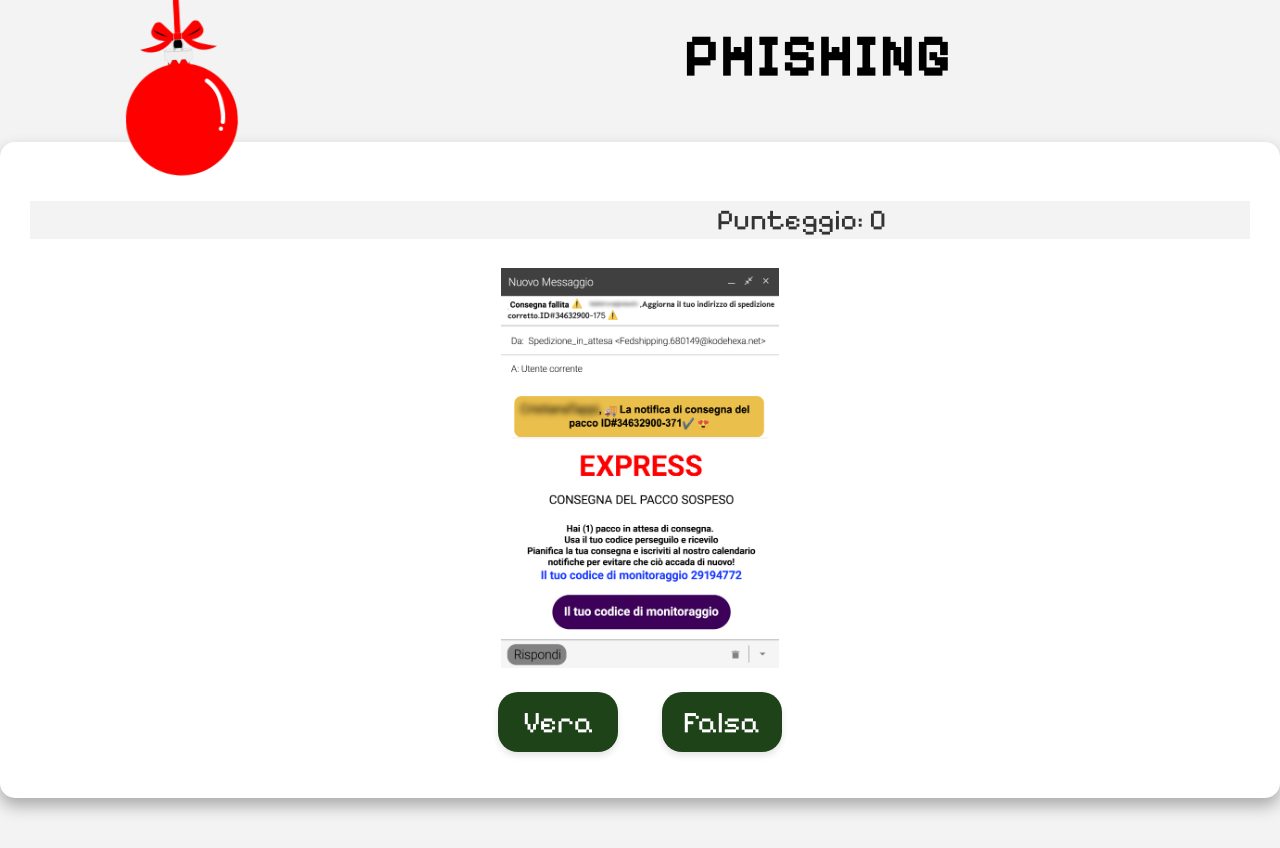
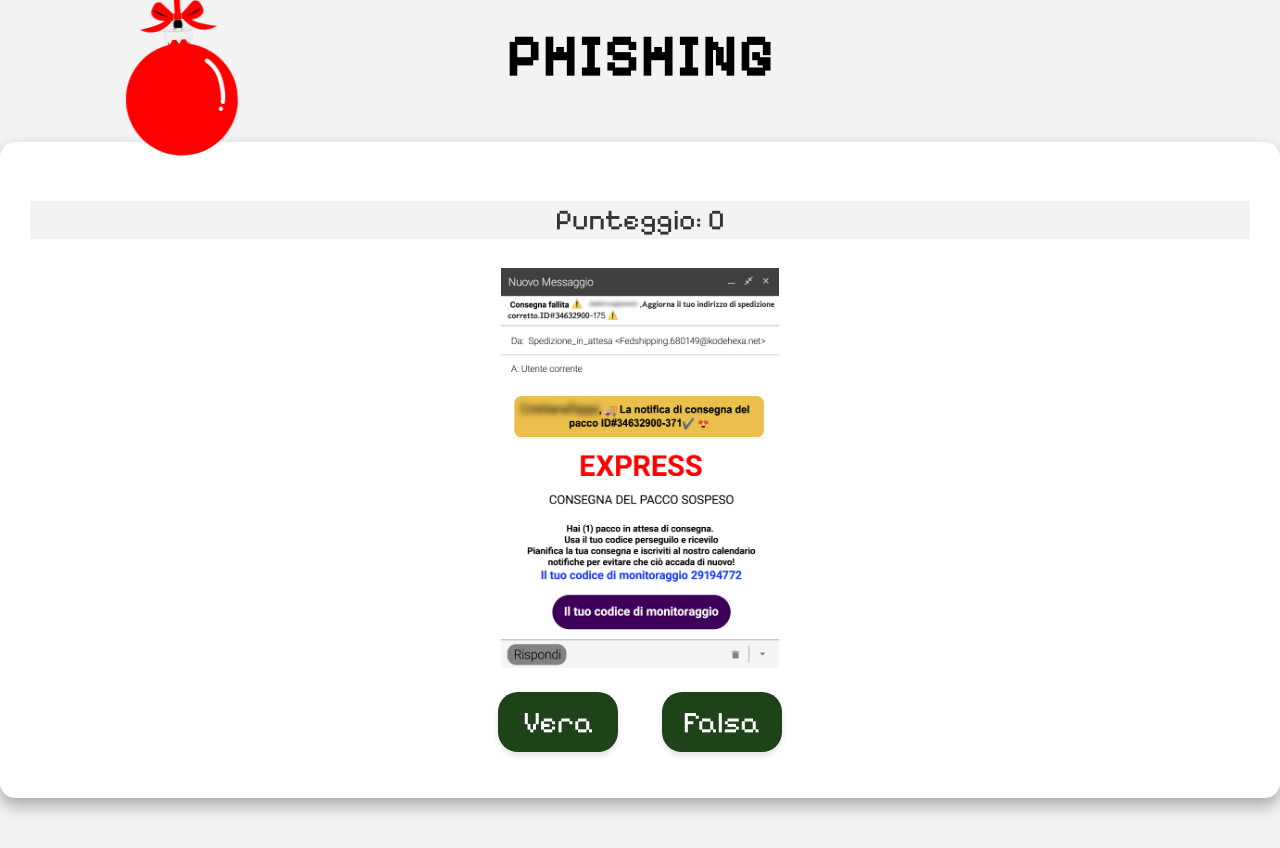
Before and after one commit to 21Rays/Tombolone-2k24, a plain HTML site: page gioco.html in a window 1280 px wide. Drawn offline with Linux system fonts and the light colour scheme.

Commit message:
messo absolute al posto di relative

```diff
--- a/gioco.css
+++ b/gioco.css
@@ -106,7 +106,7 @@ body {
     animation: swing ease-in-out 1s infinite alternate;
     transform-origin: center -20px;
     float: left;
-    position: relative;  /* Aggiunto per il posizionamento */
+    position: absolute;  /* Aggiunto per il posizionamento */
     top: -40px; /* Modifica il valore per alzarlo */
 }
 
```
